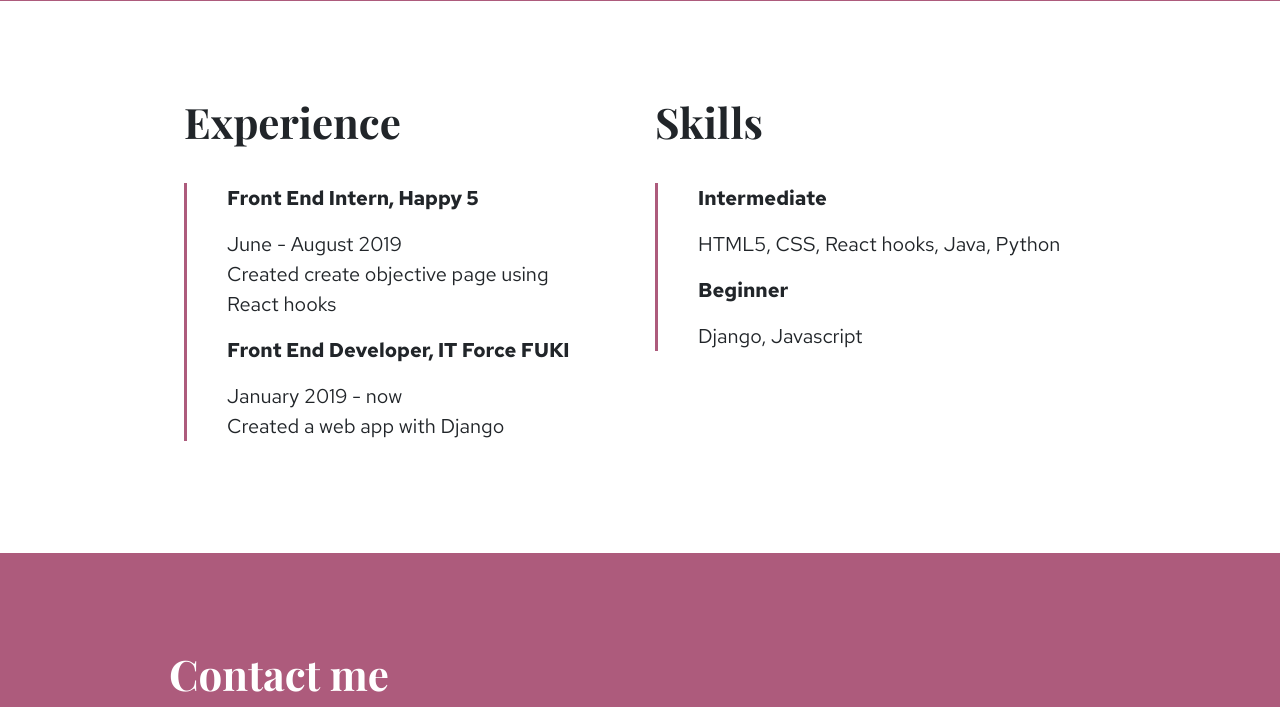
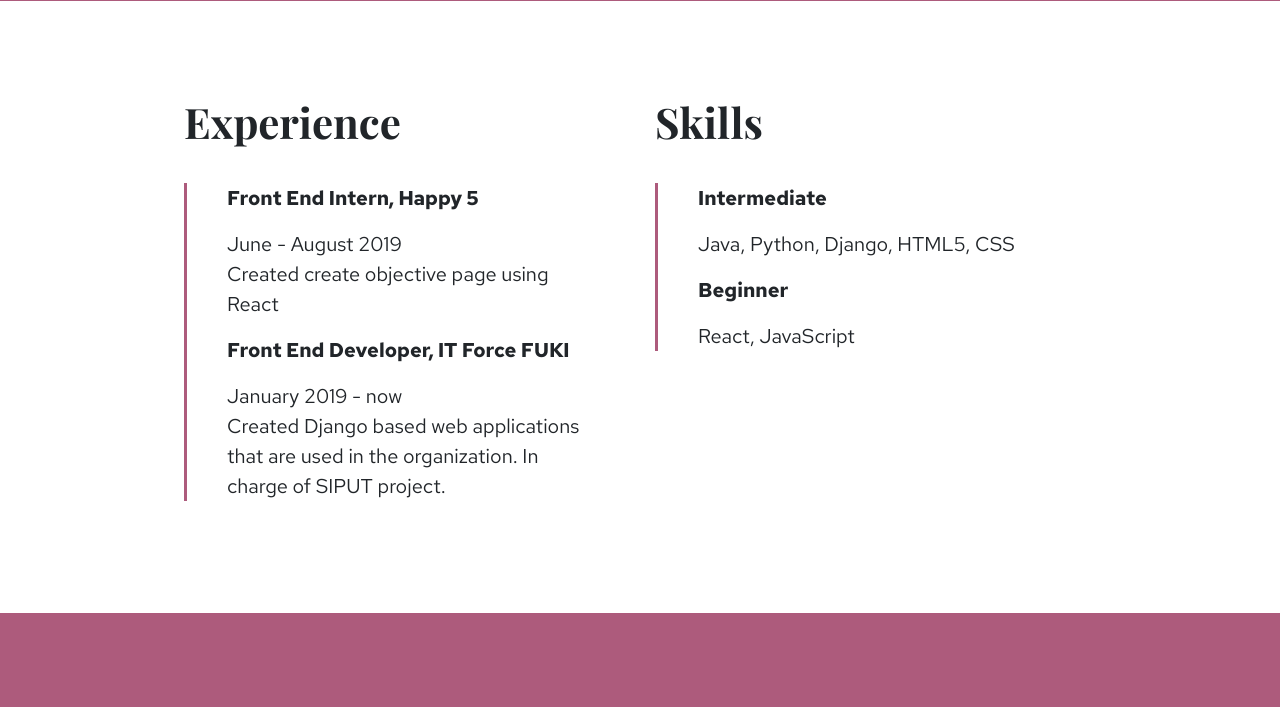
Before and after one commit to mahdiaaliyya/personal-website, a Django app: page / in a window 1280 px wide. Shown: the part 1115-1822 px from the top of the page. Run offline with Django 3.2, Linux system fonts and the light colour scheme; some libraries are stand-ins or nearby versions; some web fonts are replaced.

Commit message:
change some words in experience

```diff
--- a/mhd/templates/index.html
+++ b/mhd/templates/index.html
@@ -86,12 +86,13 @@
                             <p><b>Front End Intern, Happy 5</b></p>
                             <p>June - August 2019<br>
                                 Created create objective page using
-                                React hooks</p>
+                                React</p>
                         </li>
                         <li>
                             <p><b>Front End Developer, IT Force FUKI</b></p>
                             <p>January 2019 - now<br>
-                                Created a web app with Django</p>
+                                Created Django based web applications that are used in the organization. In charge of
+                                SIPUT project.</p>
                         </li>
                     </ul>
                 </div>
@@ -100,11 +101,11 @@
                     <ul>
                         <li>
                             <p><b>Intermediate</b></p>
-                            <p>HTML5, CSS, React hooks, Java, Python</p>
+                            <p>Java, Python, Django, HTML5, CSS</p>
                         </li>
                         <li>
                             <p><b>Beginner</b></p>
-                            <p>Django, Javascript</p>
+                            <p>React, JavaScript</p>
                         </li>
                     </ul>
                 </div>
```
